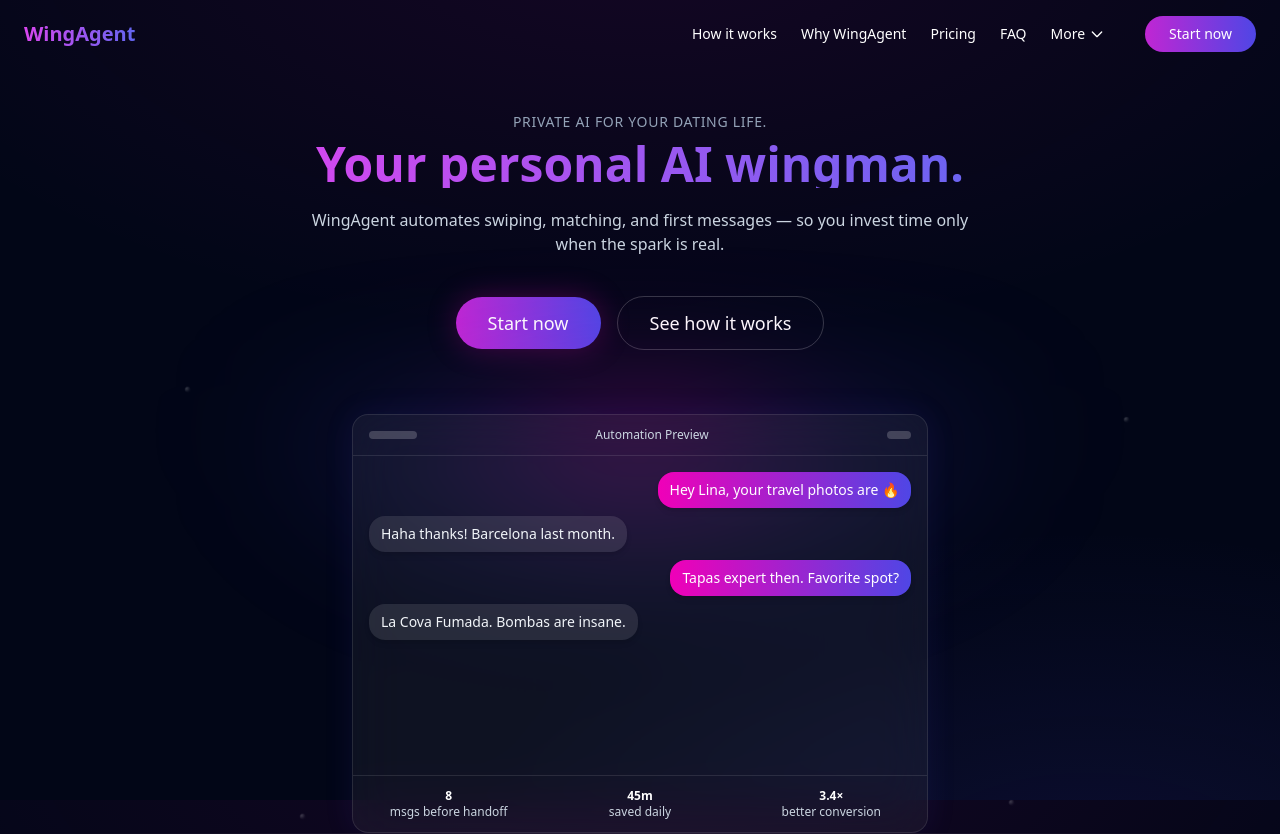
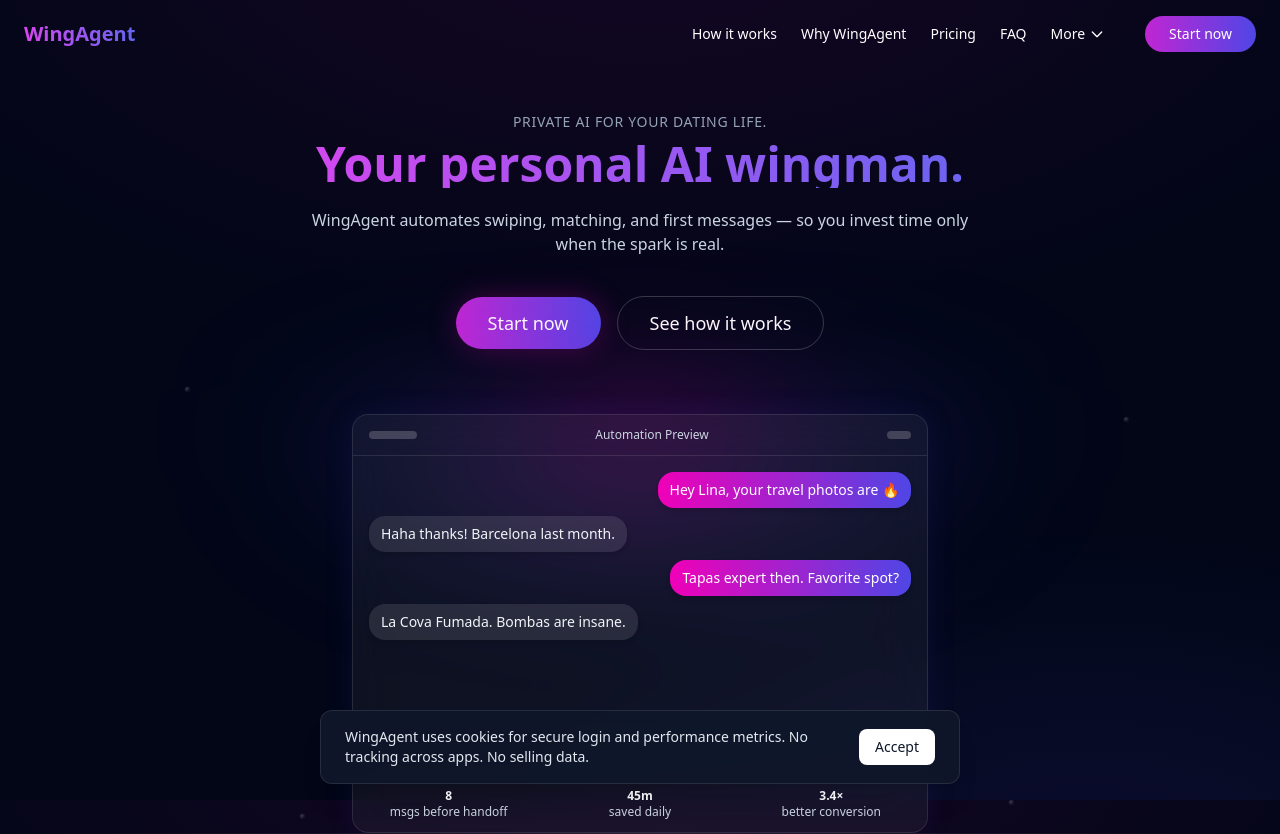
Before and after one commit to Menwitz/wingagent_website, a Next.js app: page / in a window 1280 px wide. Shown: the top 834 px of the page. Built offline with nearby package versions, Linux system fonts and the light colour scheme.

Commit message:
cookies?

```diff
--- a/src/app/layout.js
+++ b/src/app/layout.js
@@ -1,6 +1,7 @@
 import "./globals.css";
 import SmoothScroll from "./_components/SmoothScroll";
 import { Analytics } from "@vercel/analytics/next"
+import CookieBanner from "./_components/CookieBanner";
 
 <script
     type="application/ld+json"
@@ -110,6 +111,7 @@
             <body className="bg-slate-950 text-white antialiased">
                 <SmoothScroll />
                 {children}
+                <CookieBanner />
             </body>
         </html>
     );
```
